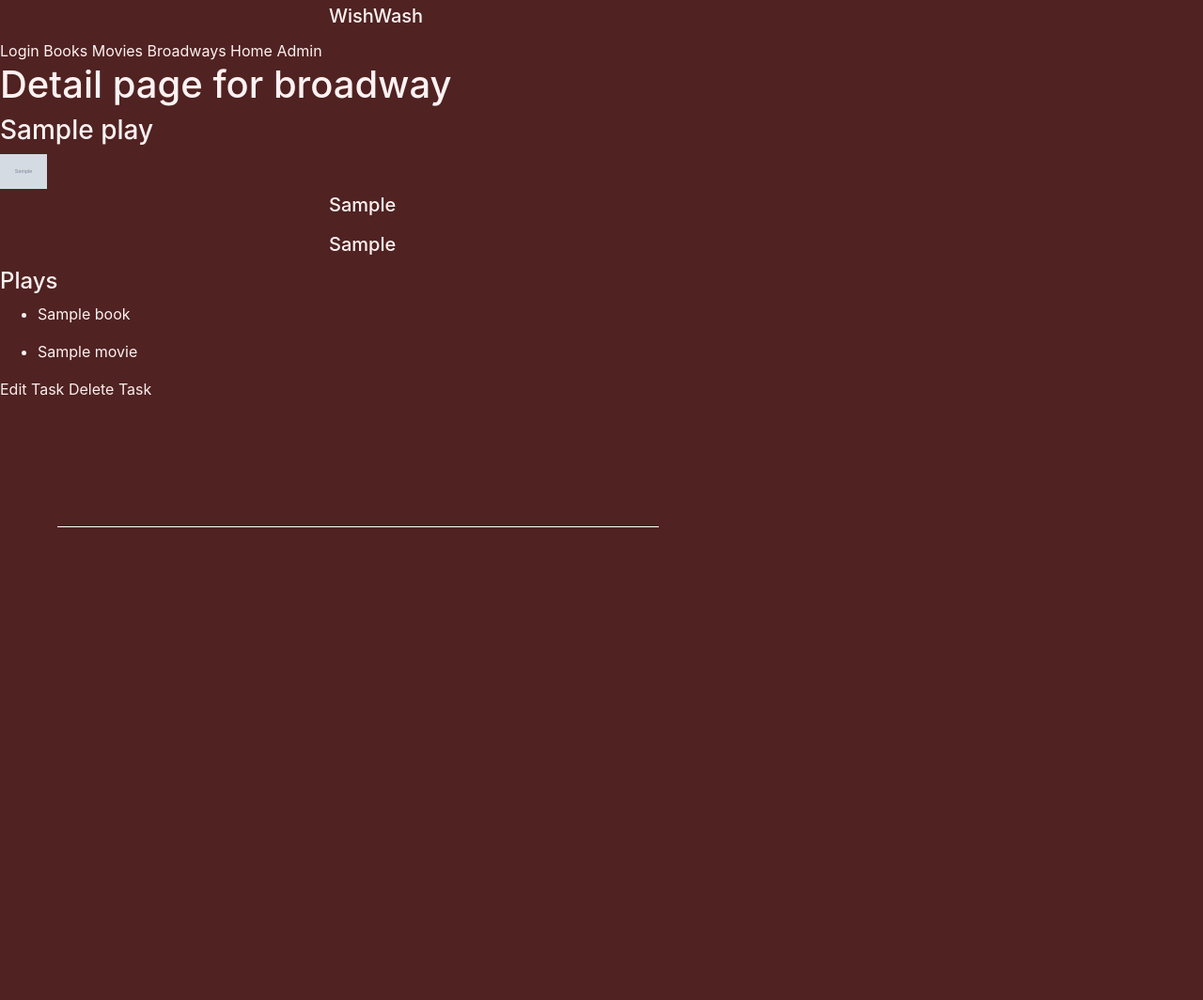
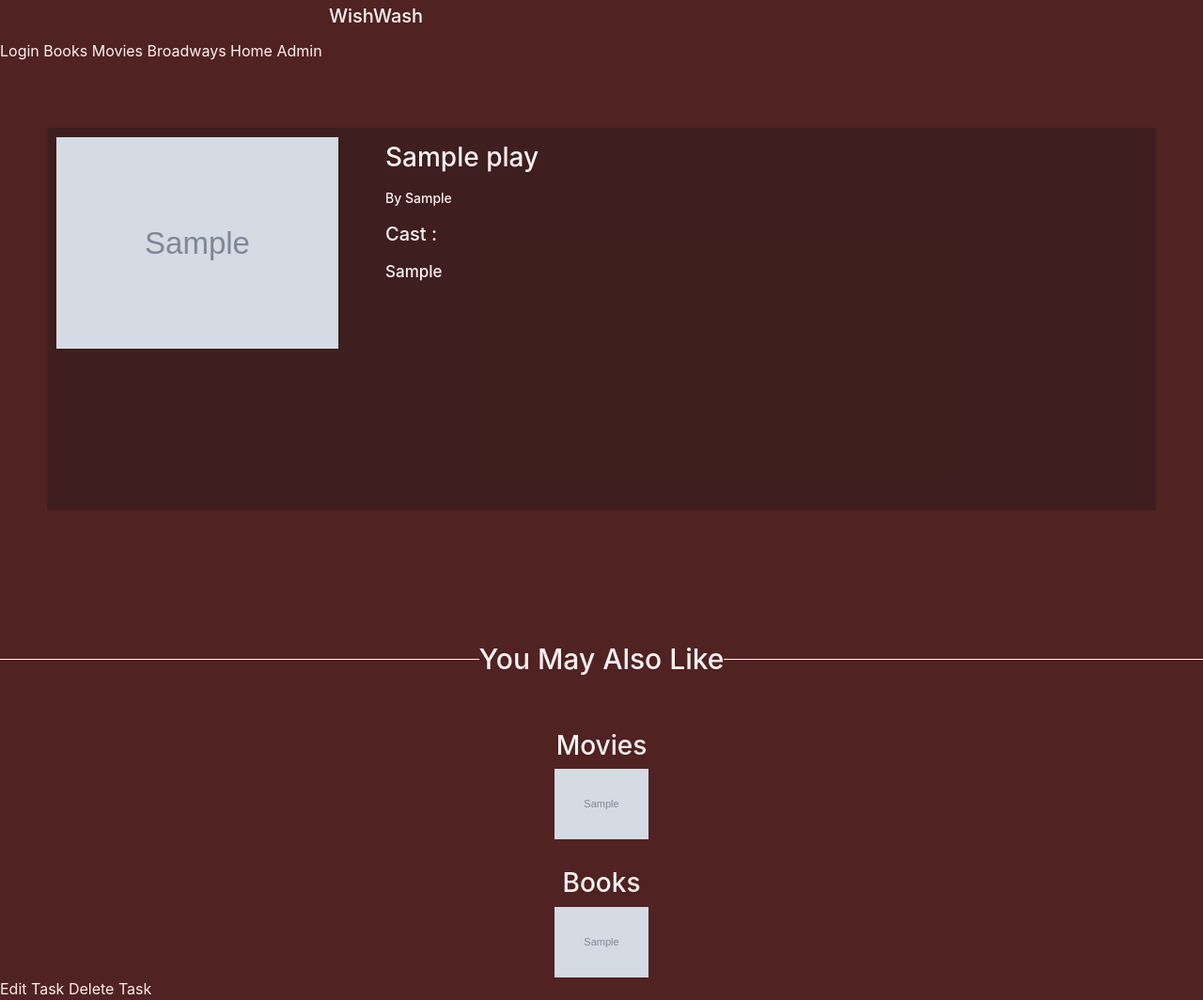
Before and after one commit to nununuam/WishWash, a Django app: page /broadways/1 in a window 1280 px wide; the page is wider, and only the part inside the window is pictured. Shown: that part at 94% size. Before the commit the page ends 561 px from the top of that part, so only its background shows below. Run offline with Django 4.2, Linux system fonts and the light colour scheme; tables that the repository leaves empty hold one stand-in row (values such as "Sample post"); grey boxes marked "Sample" are stand-in pictures.

Commit message:
css for broadway details

```diff
--- a/main_app/static/styles/styles.css
+++ b/main_app/static/styles/styles.css
@@ -47,7 +47,7 @@ button {
 }
 .bookDetailInfo{
     background-color:rgba(50, 27, 27, 0.558);
-    padding: 1% 0 10% 1%;
+    padding: 10px 10px 230px 10px;
 }
 .bookText h3, h5{
     padding: 5px 10px 5px 350px;
@@ -95,3 +95,35 @@ h4:before {
 .bookPlayImg{
     text-align: center;
 }
+
+/* Broadways Detail */
+.playImage{
+    max-width: 300px;
+    float:left;
+}
+.playDetail{
+    padding: 70px 50px 0 50px;
+}
+.playDetailInfo{
+    background-color:rgba(50, 27, 27, 0.558);
+    padding: 10px 10px 230px 10px;
+}
+.playText h3, h5{
+    padding: 5px 10px 5px 350px;
+}
+.director{
+    font-size: 14px;
+}
+.playMovies{
+    text-align: center;
+}
+.playBooks{
+    text-align: center;
+    padding: 30px 0 0 0;
+}
+.playMovieImg{
+    text-align: center;
+}
+.playBookImg{
+    text-align: center;
+}
--- a/main_app/templates/detailBroadway.html
+++ b/main_app/templates/detailBroadway.html
@@ -2,28 +2,39 @@
 {% load static %}
 
 {% block content %}
-    <h1>Detail page for broadway</h1>
-    <div>
-        <h3>{{play.title}}</h3>
-        <img  style = "max-width:50px" src = "{{play.img}}"/>
-        <h5>{{play.director}}</h5>
-        <h5>{{play.cast}}</h5>
-        <h4>Plays</h4>
-        <ul class = 'ul'>
-            {% for book in play.book_set.all %}
-                <li>{{book.title}}</li>
-            {% empty %}
+    <div class='playDetail'>
+        <div class='playDetailInfo'>
+            <img class='playImage'src = "{{play.img}}"/>
+                <div class = 'playText'>
+                    <h3>{{play.title}}</h3>
+                    <h5 class='director'>By {{play.director}}</h5>
+                    <h5>Cast :</h5>
+                    <h5 class ='bookPreview'>{{play.cast}}</h5>
+                </div>
+        </div>
+        <h4 class = 'section'>You May Also Like</h4>
+        <h3 class ='playMovies'>Movies</h3>
+            <div class='playMovieImg'>
+                {% for movie in play.movies.all %}
+                    <a href="{% url 'detailMovie' movie.pk %}">
+                        <img  style = "max-width:100px" src = "{{movie.img}}"/>
+                    </a>
+                {% empty %}
+                <div>No Movie</div>
+              {% endfor %}
+            </div>
+        <h3 class= 'playBooks'>Books</h3>
+            <div class='playBookImg'>
+                {% for book in play.book_set.all %}
+                    <a href="{% url 'detailBook' book.pk %}">
+                        <img  style = "max-width:100px" src = "{{book.img}}"/>
+                    </a>
+                {% empty %}
                 <div>No book</div>
             {% endfor %}
-        </ul>
-        <ul class = 'ul'>
-            {% for movie in play.movies.all %}
-                <li>{{movie.title}}</li>
-            {% empty %}
-                <div>No movie</div>
-            {% endfor %}
-        </ul>
-    </div>
+            </div>
+        </div>
+    <div>
     <div>
         <span class = "spanbuttons"><a href="{% url 'broadwayedit' play.pk %}">Edit Task</a></span>
         <span class = "spanbuttons"><a href="{% url 'broadwaydelete' play.pk %}">Delete Task</a></span>
--- a/main_app/views.py
+++ b/main_app/views.py
@@ -158,6 +158,11 @@ class DetailBookPage(DetailView):
 class DetailBroadwayPage(DetailView):
     model = Play
     template_name = "detailBroadway.html"
+    def get_context_data(self, **kwargs):
+        context = super().get_context_data(**kwargs)
+        context["books"] = Book.objects.all()
+        context["plays"] = Play.objects.all()
+        return context
 # def DetailMoviePage(request, movie_id):
 #     movie = Movie.objects.get(id=movie_id)
 #     return render(request, 'detailMovie.html', {'movie':movie})
```
